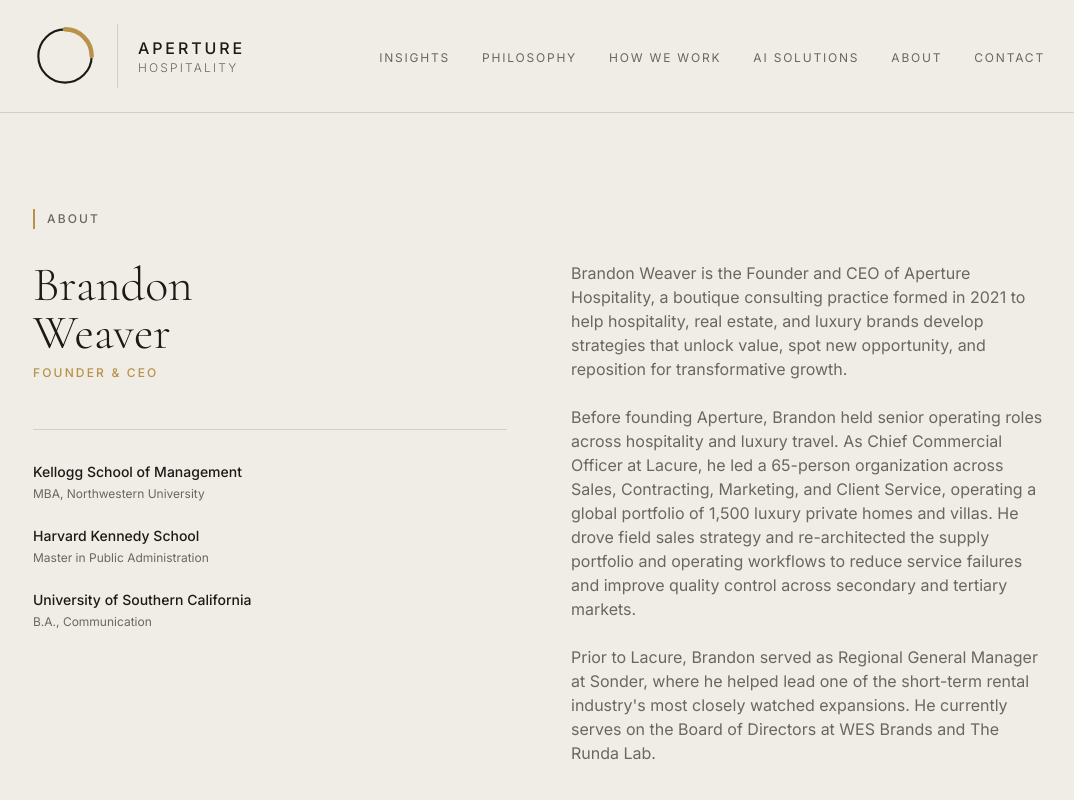
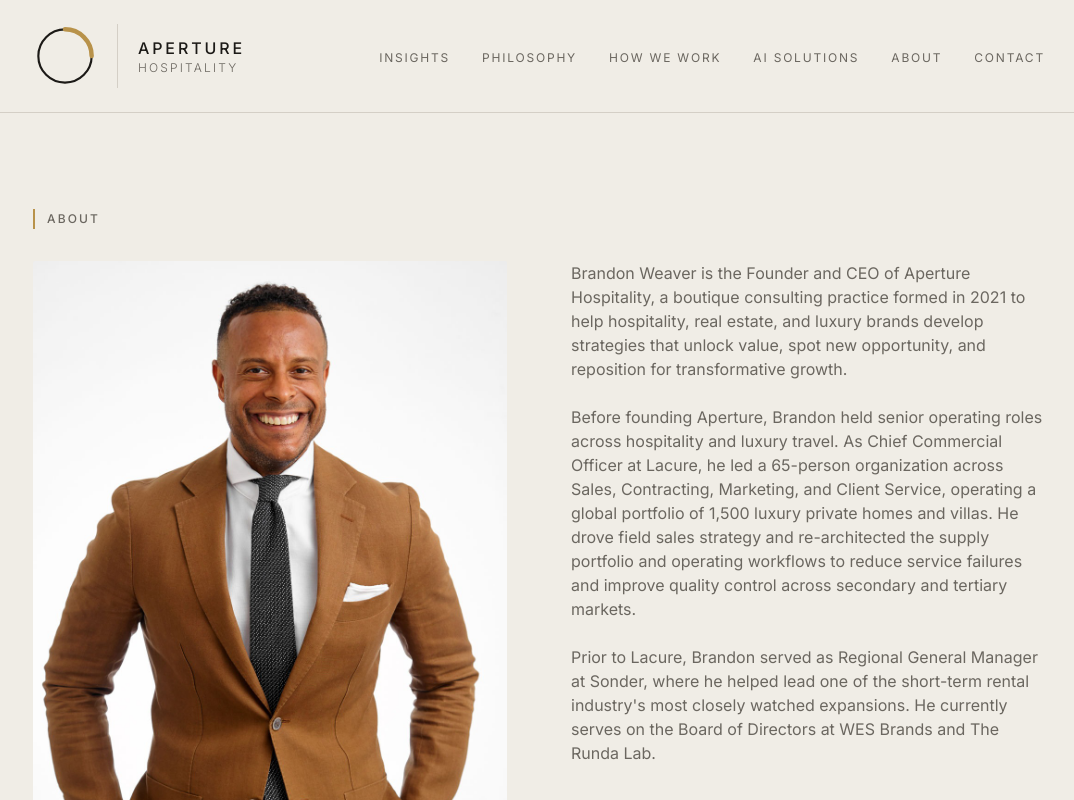
Before and after one commit to letsnavigatebmw/aperture-hospitality, a Next.js app: page /about in a window 1280 px wide. Shown: the top 800 px of the page, without its empty margins (101-1175 px from the left). Built offline with nearby package versions, Linux system fonts and the light colour scheme.

Commit message:
Update About page: change name to 'Brandon M. Weaver' and add headshot photo

```diff
--- a/app/about/page.tsx
+++ b/app/about/page.tsx
@@ -4,10 +4,10 @@ import Footer from '@/components/Footer'
 
 export const metadata: Metadata = {
   title: 'About | Aperture Hospitality',
-  description: 'Brandon Weaver, founder and CEO of Aperture Hospitality. 20+ years in hospitality, luxury travel, and real estate operations.',
+  description: 'Brandon M. Weaver, founder and CEO of Aperture Hospitality. 20+ years in hospitality, luxury travel, and real estate operations.',
   openGraph: {
     title: 'About | Aperture Hospitality',
-    description: 'Brandon Weaver, founder and CEO of Aperture Hospitality.',
+    description: 'Brandon M. Weaver, founder and CEO of Aperture Hospitality.',
   },
 }
 
@@ -23,8 +23,17 @@ export default function About() {
           <div className="grid md:grid-cols-2 gap-12 md:gap-16">
             {/* Left column */}
             <div>
+              {/* Photo */}
+              <div className="mb-8 overflow-hidden rounded-sm">
+                <img
+                  src="/brandon-headshot.jpg"
+                  alt="Brandon M. Weaver"
+                  className="w-full h-auto object-cover"
+                />
+              </div>
+
               <h1 className="font-display text-4xl md:text-5xl font-light leading-tight mb-2 text-ink">
-                Brandon<br />Weaver
+                Brandon M.<br />Weaver
               </h1>
               <p className="text-xs font-medium tracking-widest uppercase text-brass mb-8">
                 Founder &amp; CEO
```
